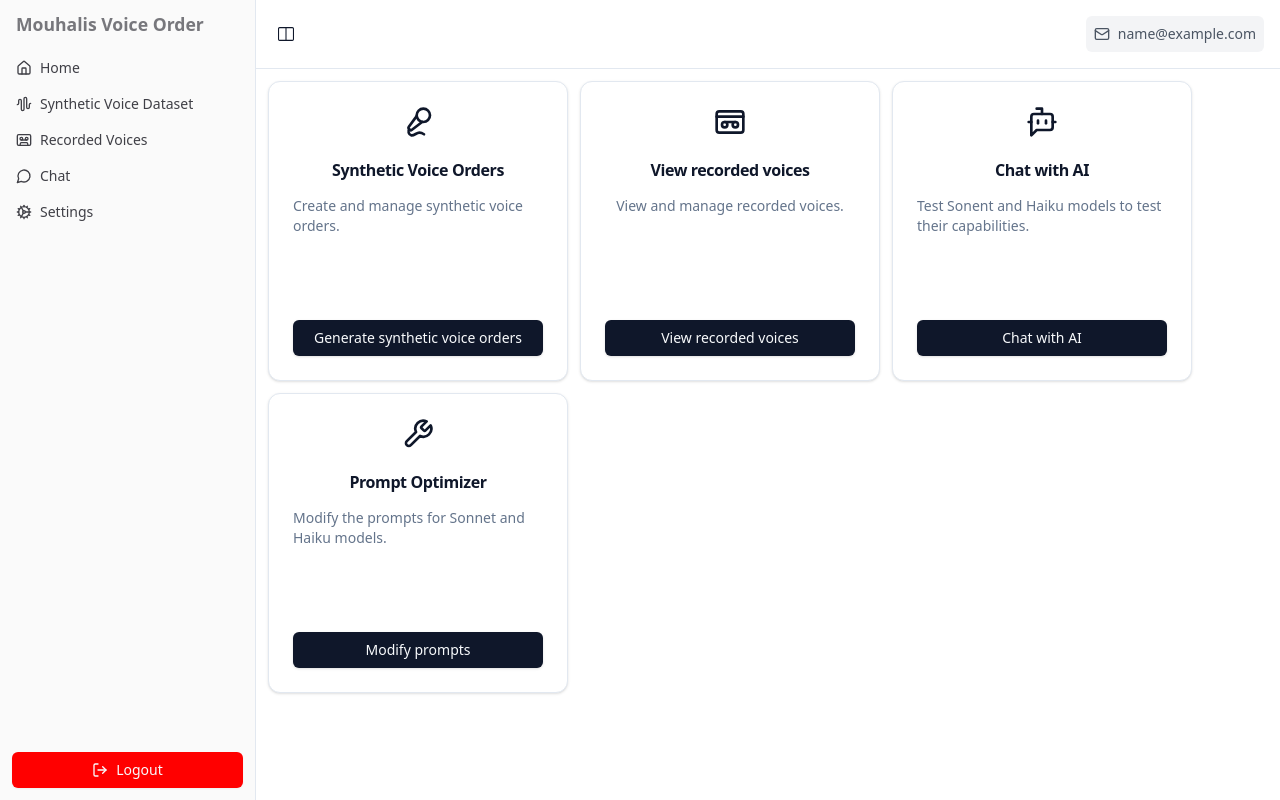
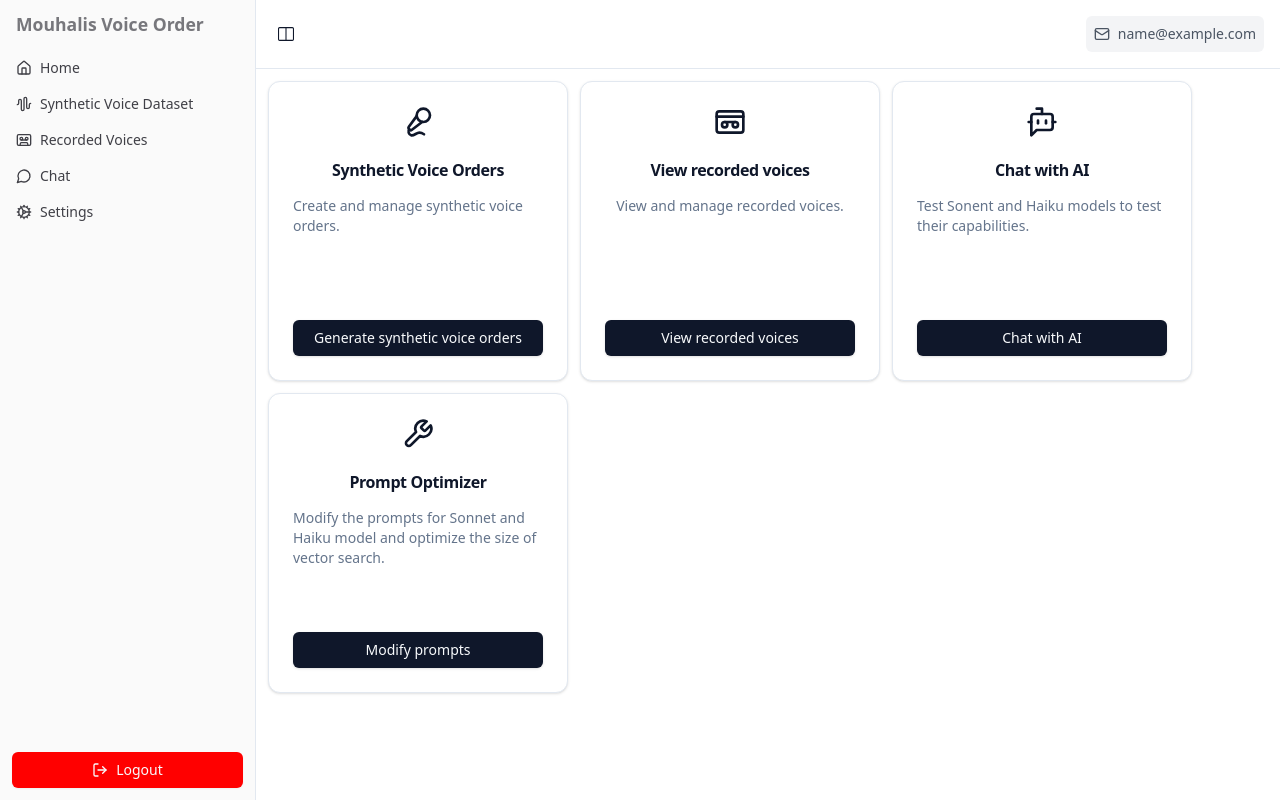
Before and after one commit to p-skrekas/Voice-Order-Testbed, a React (Create React App) app in the folder client/: page / in a window 1280 px wide. Built offline with nearby package versions, Linux system fonts and the light colour scheme; sample sign-in values are in the browser's storage.

Commit message:
update home layout

```diff
--- a/client/src/pages/Index.tsx
+++ b/client/src/pages/Index.tsx
@@ -88,7 +88,7 @@ export default function Index() {
                     </CardTitle>
                     <CardDescription>
                         <span>
-                            Modify the prompts for Sonnet and Haiku models.
+                            Modify the prompts for Sonnet and Haiku model and optimize the size of vector search.
                         </span>
                     </CardDescription>
                 </CardHeader>
```
